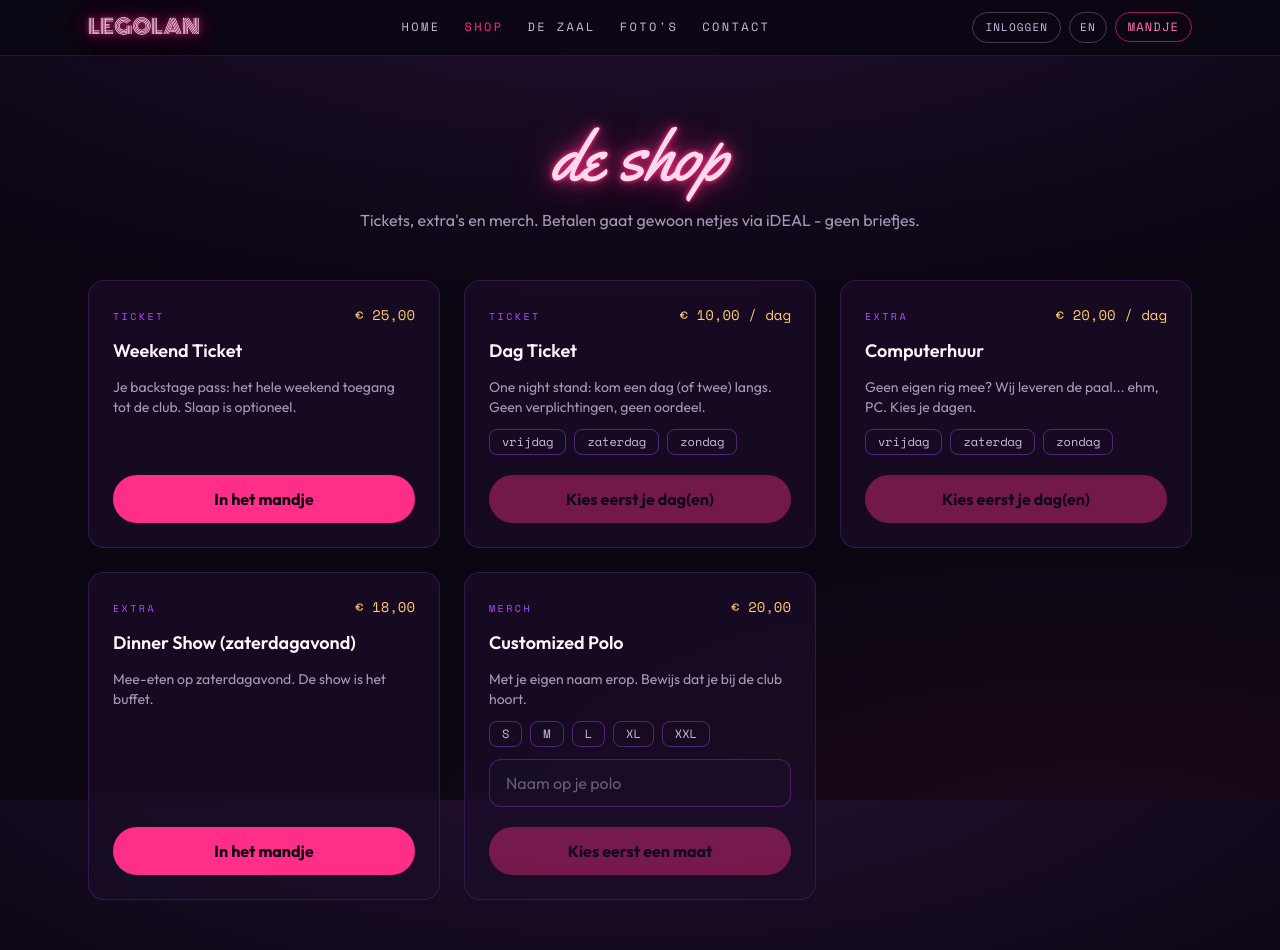
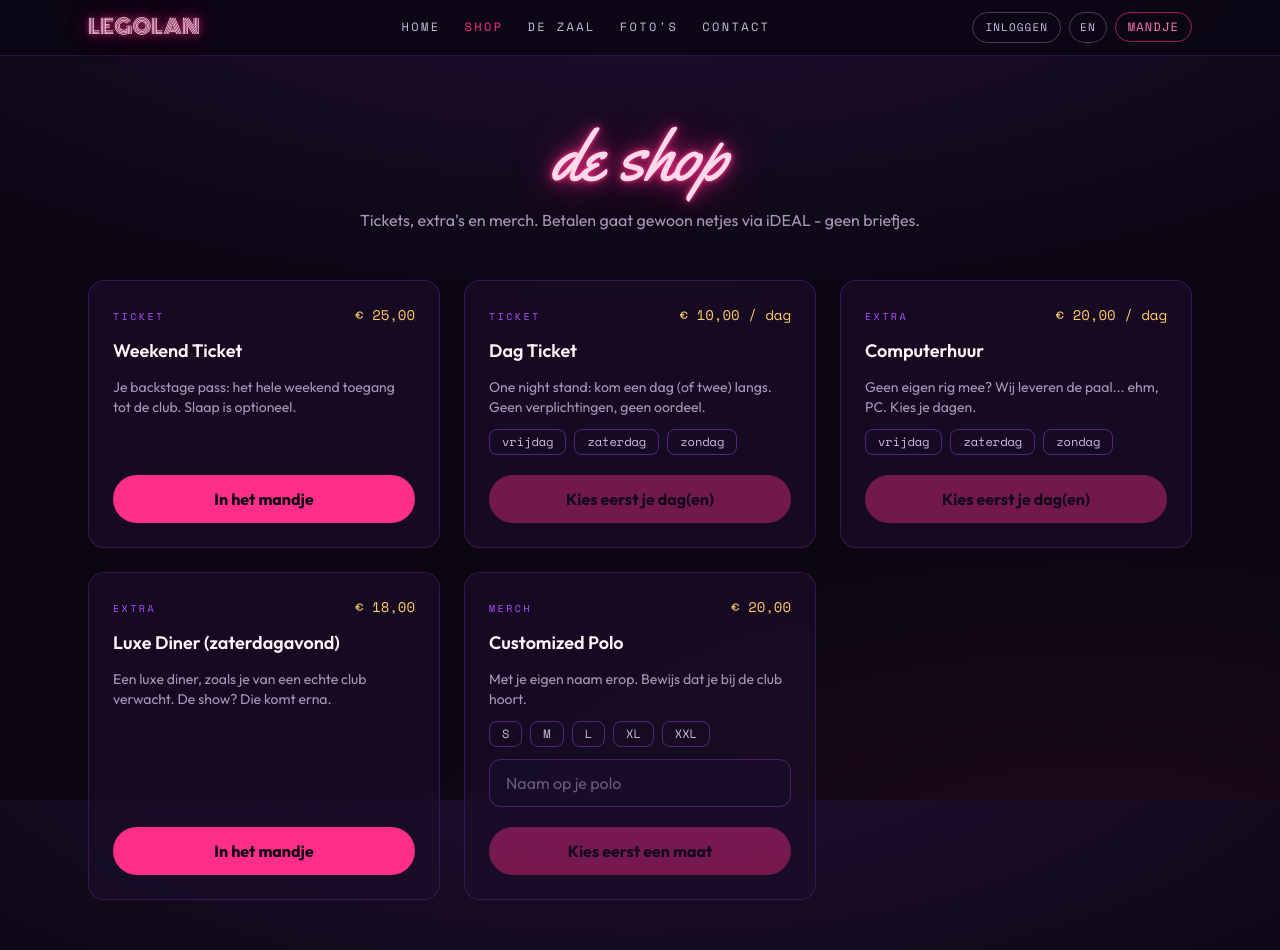
Before and after one commit to brammittendorff/LegoLAN, a React (Vite) app: page /shop in a window 1280 px wide. Shown: the top 950 px of the page. Built offline with nearby package versions, Linux system fonts and the light colour scheme; no server answers.

Commit message:
Dinner Show heet nu Luxe Diner (de show komt erna)
Co-Authored-By: Claude Fable 5 <noreply@anthropic.com>

```diff
--- a/shared/products.ts
+++ b/shared/products.ts
@@ -113,10 +113,10 @@ export const PRODUCTS: readonly Product[] = [
   },
   {
     id: 'diner-zaterdag-2026',
-    name: { nl: 'Dinner Show (zaterdagavond)', en: 'Dinner Show (Saturday night)' },
+    name: { nl: 'Luxe Diner (zaterdagavond)', en: 'Deluxe Dinner (Saturday night)' },
     tagline: {
-      nl: 'Mee-eten op zaterdagavond. De show is het buffet.',
-      en: 'Join dinner on Saturday night. The show is the buffet.',
+      nl: 'Een luxe diner, zoals je van een echte club verwacht. De show? Die komt erna.',
+      en: 'A deluxe dinner, as you would expect at a proper club. The show comes after.',
     },
     priceCents: 1800,
     type: 'extra',
--- a/src/pages/Home.tsx
+++ b/src/pages/Home.tsx
@@ -30,8 +30,8 @@ export default function Home() {
       eyebrow: t('De Bar', 'The Bar'),
       title: t('Eten & drinken', 'Food & drinks'),
       text: t(
-        'Koud bier, warme pizza en op zaterdagavond de beruchte Dinner Show. De paal is van de netwerkkabels, beloofd.',
-        'Cold beer, hot pizza and the infamous Dinner Show on Saturday night. The pole belongs to the network cables, promise.',
+        'Koud bier, warme pizza en op zaterdagavond het Luxe Diner. De paal is van de netwerkkabels, beloofd.',
+        'Cold beer, hot pizza and the Deluxe Dinner on Saturday night. The pole belongs to the network cables, promise.',
       ),
     },
   ]
```
